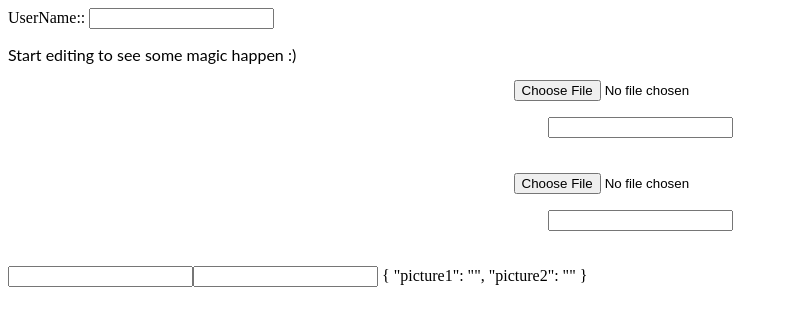
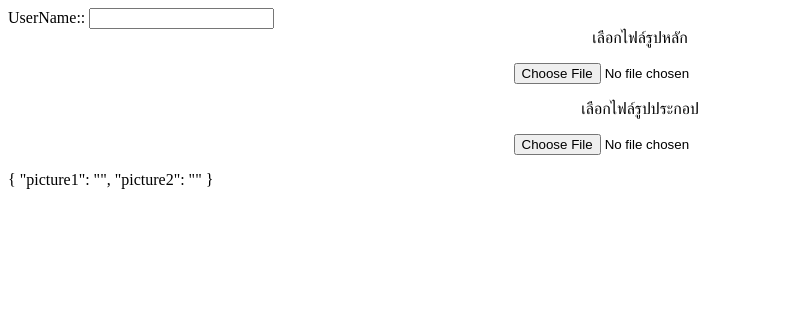
Before and after one commit to nutv99/angular-uploadImage-component, an Angular app: page / in a window 1280 px wide. Shown: the top 326 px of the page, without its empty margins (0-788 px from the left). Built offline with nearby package versions, Linux system fonts and the light colour scheme.

Commit message:
4 files modified

```diff
--- a/src/app/app.component.html
+++ b/src/app/app.component.html
@@ -1,13 +1,19 @@
 <form [formGroup]="contactForm" (ngSubmit)="onSubmit()">
-UserName:: <input type="text" [(ngModel)]="username" formControlName='usernameForm' />
+  UserName::
+  <input type="text" [(ngModel)]="username" formControlName="usernameForm" />
+
+  <app-imgupload
+    [Caption]="'เลือกไฟล์รูปหลัก'"
+    (IAmselectFile)="displayPicture1($event)"
+  ></app-imgupload>
+
+  <app-imgupload
+    [Caption]="'เลือกไฟล์รูปประกอป'"
+    (IAmselectFile)="displayPicture2($event)"
+  ></app-imgupload>
+
+  <!-- <input type="text" [(ngModel)]="valueC" />
+<input type="text" [(ngModel)]="valueD" /> -->
 </form>
-<p>Start editing to see some magic happen :)</p>
-<app-imgupload (IAmselectFile)="displayPicture1($event)"></app-imgupload>
-
-<app-imgupload (IAmselectFile)="displayPicture2($event)"></app-imgupload>
-
-<input type="text" [(ngModel)]="valueC" />
-
-<input type="text" [(ngModel)]="valueD" />
 
 {{ contactForm.value | json }}
--- a/src/app/app.component.ts
+++ b/src/app/app.component.ts
@@ -28,14 +28,14 @@ export class AppComponent {
   }
 
   //url; //Angular 8
-  displayPicture1(count: any) {
-    this.valueC = count;
-    this.contactForm.get('picture1').setValue(count)
+  displayPicture1(dataImage: any) {
+    this.valueC = dataImage;
+    this.contactForm.get('picture1').setValue(dataImage)
   }
 
-  displayPicture2(count: any) {
-    this.valueD = count;
-    this.contactForm.get('picture2').setValue(count)
+  displayPicture2(dataImage: any) {
+    this.valueD = dataImage;
+    this.contactForm.get('picture2').setValue(dataImage)
   }
 
   onSubmit() {}
--- a/src/app/imgupload/imgupload.component.html
+++ b/src/app/imgupload/imgupload.component.html
@@ -1,11 +1,10 @@
 <div style="text-align:center">
+  {{Caption}}
   <div [innerHtml]="msg" *ngIf="msg" style="color: red;"></div>
   <div><img [src]="url" *ngIf="url" style="width:50px" /></div>
   <p>
     <input type="file" (change)="selectFile($event)" accept="image/*" />
   </p>
-  <div style="margin-bottom:35px">
-    <input type="text" [value]="dataBase64" />
-  </div>
+
 </div>
 <!-- accept="application/pdf" -->
--- a/src/app/imgupload/imgupload.component.ts
+++ b/src/app/imgupload/imgupload.component.ts
@@ -6,7 +6,7 @@ import { Component, OnInit, Input, Output, EventEmitter } from '@angular/core';
   styleUrls: ['./imgupload.component.css'],
 })
 export class ImguploadComponent implements OnInit {
-  @Input() myurlcode = '';
+  @Input() Caption = '';
   @Output() IAmselectFile = new EventEmitter();
   // @Output() valueChange = new EventEmitter();
   dataBase64: any = '';
```
